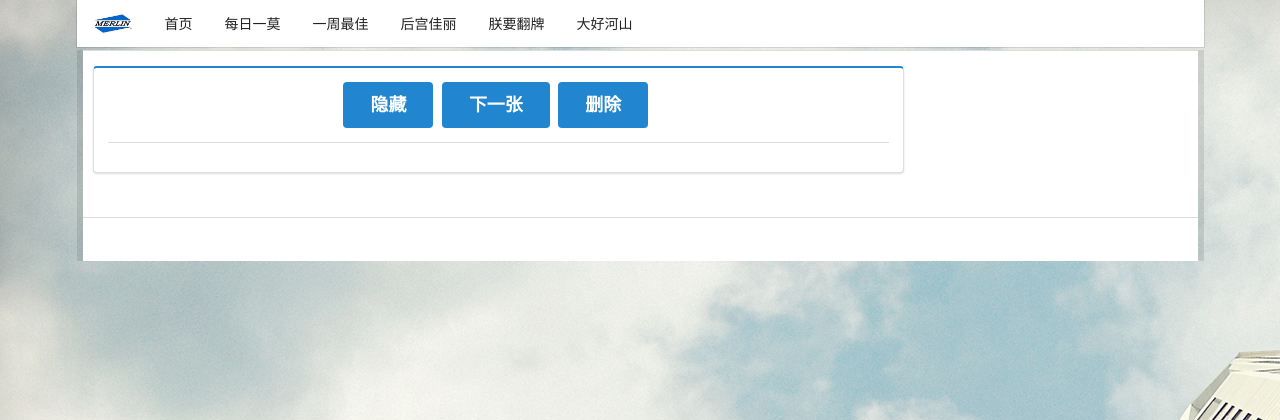
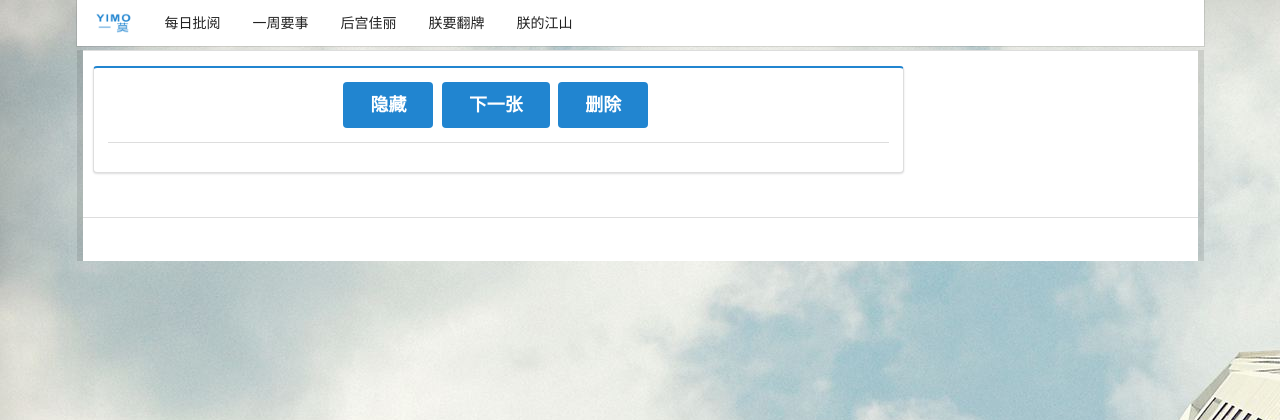
Before and after one commit to pythonlearner1221/pic_site, a Django app: template templates/pics/choose.html in a window 1280 px wide. Shown: the top 420 px of the page. Run offline with Django 3.2, Linux system fonts and the light colour scheme; the template is opened without the code that fills it, so the values that code supplies are empty; parts of the project's set-up code (start-up, migrations or seed data) failed here and were passed over.

Commit message:
change logo

```diff
--- a/dailytask.py
+++ b/dailytask.py
@@ -26,7 +26,7 @@ def make_weixinpost():
 
 if __name__=='__main__':
     latest = latest_get()
-    for i in range(latest-5,latest+5):
+    for i in range(latest-500,latest+500):
         get_gif(i)
     get_dailypost(1)
     weekly_best(1)
--- a/templates/base.html
+++ b/templates/base.html
@@ -35,13 +35,12 @@
 <body>
   <div class="ui fixed borderless menu" style="background-color:rgba(0,0,0,0);border:1px;box-shadow:None;">
     <div class="ui sub container" style="box-shadow: 0 0 0 1px rgba(0, 0, 0, 0.1)">
-      <a class="item" href="{% url 'dailypost:index' %}"><img class="ui image" style="width:40px" src="{% static 'images/merlin-logo.jpg' %}"></a>
-      <a class="item" href="{% url 'dailypost:index' %}">首页</a>
-      <a class="item" href="{% url 'dailypost:category' 1 %}">每日一莫</a>
-      <a class="item" href="{% url 'dailypost:category' 2 %}">一周最佳</a>
+      <a class="item" href="{% url 'dailypost:index' %}"><img class="ui image" style="width:40px" src="{% static 'images/logo.png' %}"></a>
+      <a class="item" href="{% url 'dailypost:category' 1 %}">每日批阅</a>
+      <a class="item" href="{% url 'dailypost:category' 2 %}">一周要事</a>
       <a class="item" href="{% url 'pics:pretty' %}">后宫佳丽</a>
       <a class="item" href="{% url 'pics:random' %}">朕要翻牌</a>
-      <a class="item" href="{% url 'pics:pics' %}">大好河山</a>
+      <a class="item" href="{% url 'pics:pics' %}">朕的江山</a>
       {% block search %}
       {% endblock search %}
     </div>
--- a/templates/pics/random.html
+++ b/templates/pics/random.html
@@ -9,7 +9,7 @@
       {% if to %}
       <a href="{% url from to %}" title="点击再翻一次">
       {% else %}
-      <a href="{% url from %}">
+      <a href="{% url from %}" title="点击再翻一次">
       {% endif %}
       <img class="ui centered large image" src="{{ pic.url }}">
       </a>
```
Also changed, not shown: static/favicon.ico, static/images/logo.jpg (renamed from static/images/merlin-logo.jpg), static/images/logo.png (added).
